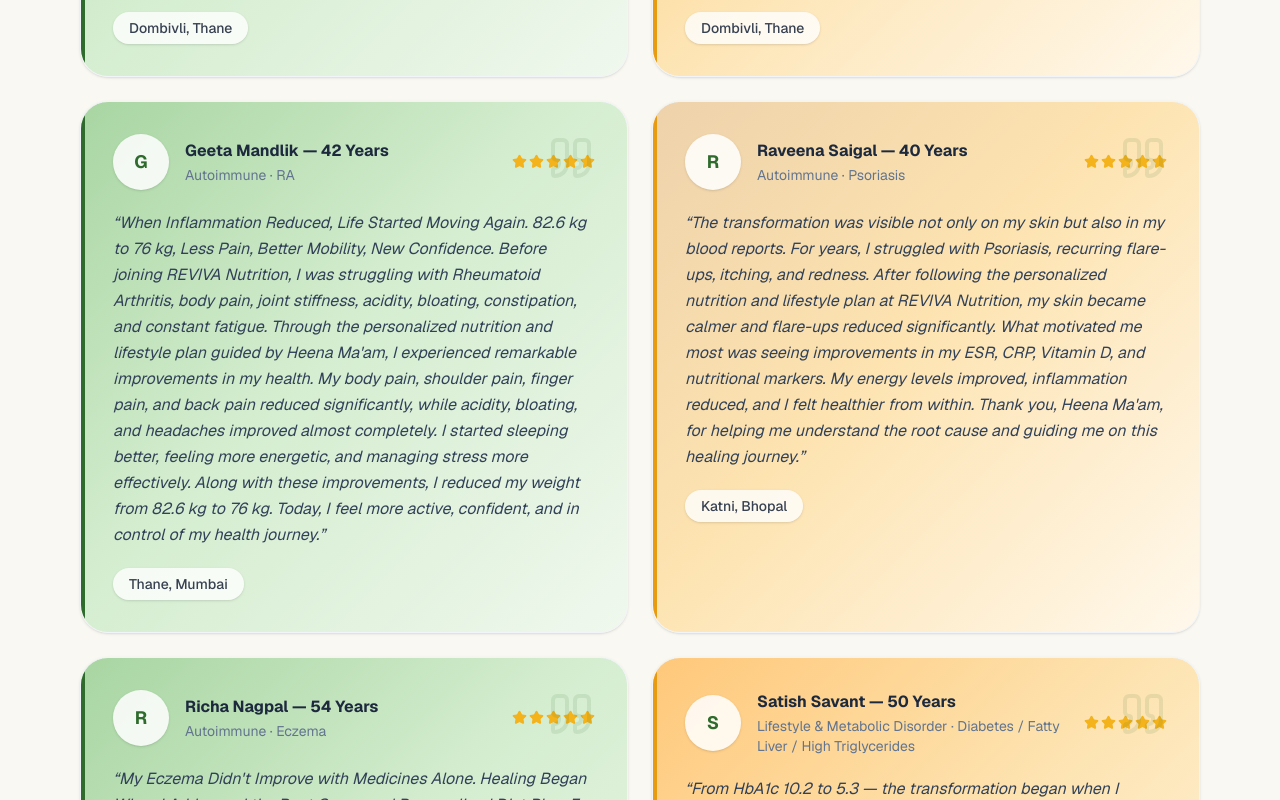
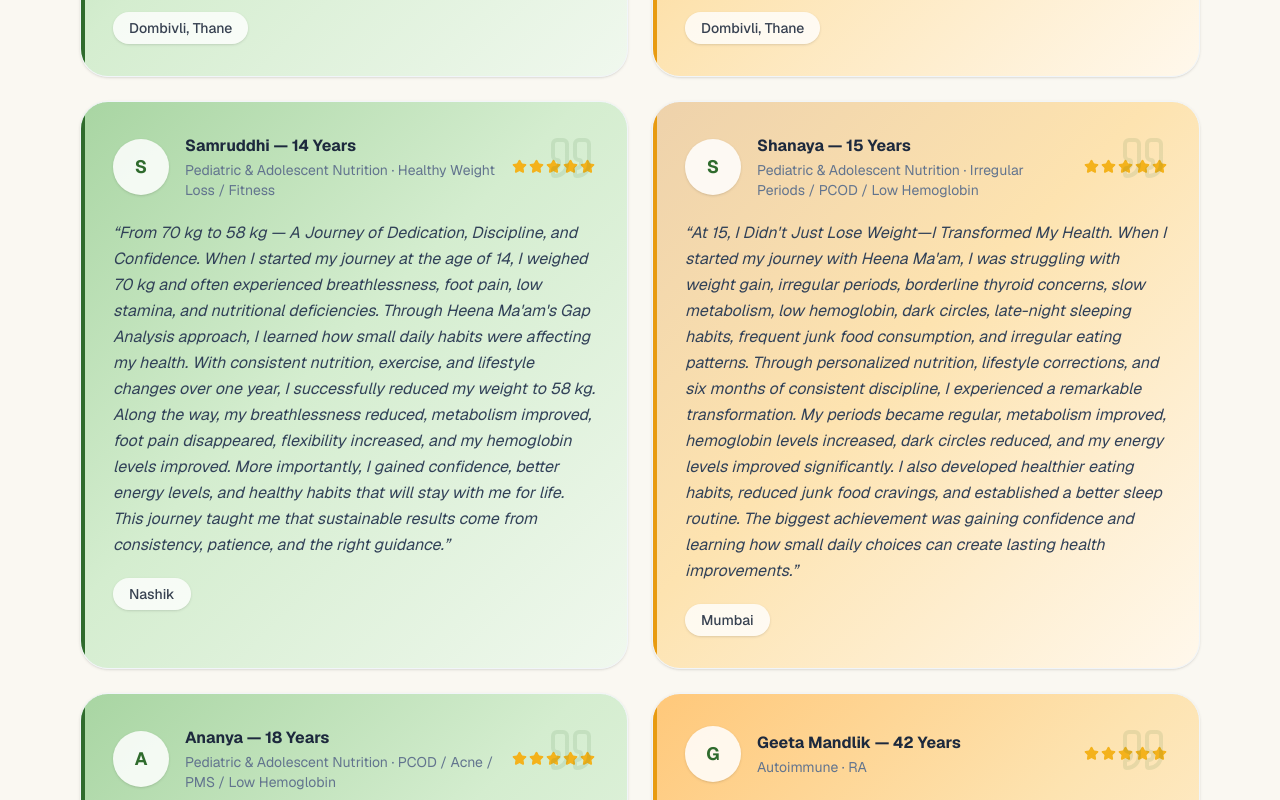
Before and after one commit to nutririseheena/reviva-nutrition, a Next.js app: page /testimonials in a window 1280 px wide. Shown: the part 2180-2980 px from the top of the page. Built offline with nearby package versions, Linux system fonts and the light colour scheme.

Commit message:
Added new testimonials and update phone number

```diff
--- a/components/consult/ConsultationCTA.tsx
+++ b/components/consult/ConsultationCTA.tsx
@@ -241,7 +241,7 @@ export default function ConsultationCTA() {
               {/* Contact Options */}
               <div className="mt-10 flex flex-wrap gap-3">
                 <a
-                  href="https://wa.me/919930548506"
+                  href="https://wa.me/918169563336"
                   target="_blank"
                   rel="noopener noreferrer"
                   className="inline-flex items-center gap-2 rounded-full px-6 py-3 text-sm font-semibold text-white shadow-md transition-all hover:scale-105 hover:shadow-lg"
@@ -252,7 +252,7 @@ export default function ConsultationCTA() {
                 </a>
 
                 <a
-                  href="tel:+919930548506"
+                  href="tel:+918169563336"
                   className="inline-flex items-center gap-2 rounded-full border border-white/30 px-6 py-3 text-sm font-semibold text-white backdrop-blur-sm transition-all hover:bg-white/10"
                 >
                   <Phone size={17} />
--- a/data/site.ts
+++ b/data/site.ts
@@ -3,14 +3,14 @@ export const siteConfig = {
   owner: "Heena",
 
   contact: {
-    phone: "+919930548506",
-    phoneDisplay: "+91 99305 48506",
+    phone: "+918169563336",
+    phoneDisplay: "+91 81695 63336",
     email: "nutririseheena@gmail.com",
     location: "Mumbai, Maharashtra",
   },
 
   payment: {
-    upi: "9930548506",
+    upi: "8169563336",
     upi_id: "8291694827@upi",
   },
 
--- a/data/testimonials.ts
+++ b/data/testimonials.ts
@@ -98,6 +98,30 @@ export const allTestimonials: TestimonialDetail[] = [
     result: "Dombivli, Thane",
   },
   {
+    name: "Samruddhi — 14 Years",
+    category: "Pediatric & Adolescent Nutrition",
+    condition: "Pediatric & Adolescent Nutrition · Healthy Weight Loss / Fitness",
+    quote:
+      "From 70 kg to 58 kg — A Journey of Dedication, Discipline, and Confidence. When I started my journey at the age of 14, I weighed 70 kg and often experienced breathlessness, foot pain, low stamina, and nutritional deficiencies. Through Heena Ma'am's Gap Analysis approach, I learned how small daily habits were affecting my health. With consistent nutrition, exercise, and lifestyle changes over one year, I successfully reduced my weight to 58 kg. Along the way, my breathlessness reduced, metabolism improved, foot pain disappeared, flexibility increased, and my hemoglobin levels improved. More importantly, I gained confidence, better energy levels, and healthy habits that will stay with me for life. This journey taught me that sustainable results come from consistency, patience, and the right guidance.",
+    result: "Nashik",
+  },
+  {
+    name: "Shanaya — 15 Years",
+    category: "Pediatric & Adolescent Nutrition",
+    condition: "Pediatric & Adolescent Nutrition · Irregular Periods / PCOD / Low Hemoglobin",
+    quote:
+      "At 15, I Didn't Just Lose Weight—I Transformed My Health. When I started my journey with Heena Ma'am, I was struggling with weight gain, irregular periods, borderline thyroid concerns, slow metabolism, low hemoglobin, dark circles, late-night sleeping habits, frequent junk food consumption, and irregular eating patterns. Through personalized nutrition, lifestyle corrections, and six months of consistent discipline, I experienced a remarkable transformation. My periods became regular, metabolism improved, hemoglobin levels increased, dark circles reduced, and my energy levels improved significantly. I also developed healthier eating habits, reduced junk food cravings, and established a better sleep routine. The biggest achievement was gaining confidence and learning how small daily choices can create lasting health improvements.",
+    result: "Mumbai",
+  },
+  {
+    name: "Ananya — 18 Years",
+    category: "Pediatric & Adolescent Nutrition",
+    condition: "Pediatric & Adolescent Nutrition · PCOD / Acne / PMS / Low Hemoglobin",
+    quote:
+      "PCOD Was Affecting More Than My Periods—It Was Affecting My Confidence. At 18, I was struggling with PCOD, acne, PMS, weight gain, irregular eating habits, low hemoglobin, premature greying of hair, and frequent mood swings. I often felt irritated, tired, and disconnected from my health. Through Heena Ma'am's personalized nutrition and lifestyle guidance, I learned how my daily habits were influencing my hormones and overall wellbeing. Over the next few months, my periods became more regular, PMS symptoms reduced, acne improved, energy levels increased, and my eating habits became more structured. My hemoglobin improved, weight started moving in the right direction, and I felt calmer and more emotionally balanced. The biggest transformation was not just physical—it was gaining confidence and understanding how to take care of my body naturally.",
+    result: "Mumbai",
+  },
+  {
     name: "Geeta Mandlik — 42 Years",
     category: "Autoimmune",
     condition: "Autoimmune · RA",
@@ -170,6 +194,14 @@ export const allTestimonials: TestimonialDetail[] = [
     result: "Mumbai",
   },
   {
+    name: "Dipali Prahar Mahakal — 34 Years",
+    category: "Womens Health",
+    condition: "Women's Health · Heart Condition / Daily Episodes",
+    quote:
+      "When Surgery Seemed Like the Only Option, Nutrition Gave Me New Hope. No More Daily Attacks. Better Energy. Better Quality of Life. I have had a heart condition since childhood and underwent open-heart surgery at the age of 15. In recent years, I started experiencing daily episodes that affected my quality of life. After undergoing a TEE test, I was informed that my heart had a 95% blockage on the right side, and surgery was suggested. Before proceeding, I consulted Heena Ma'am and shared all my medical reports. Based on my health condition and lifestyle, she designed a personalized nutrition and lifestyle plan for me. By making simple changes such as improving food quality, changing cooking oil, reducing processed foods, practicing yoga, and following the recommended diet consistently, I started feeling healthier and more energetic. Within a few weeks, the daily attacks stopped, and my overall wellbeing improved significantly. I am grateful to Heena Ma'am for giving me hope, guidance, and a natural path toward better health.",
+    result: "Dombivli, Thane",
+  },
+  {
     name: "Lalitha — 64 Years",
     category: "Geriatric Nutrition - Senior Citizen",
     condition: "Geriatric Nutrition - Senior Citizen · Diabetes / Stage 3 Kidney Health",
```
